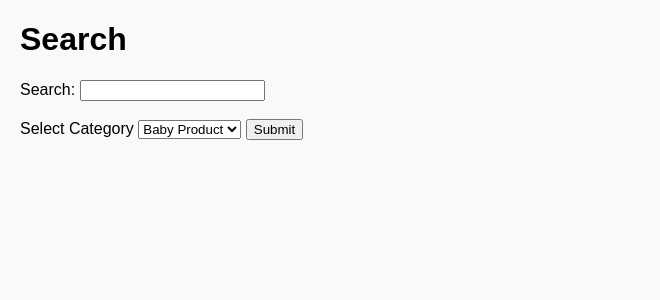
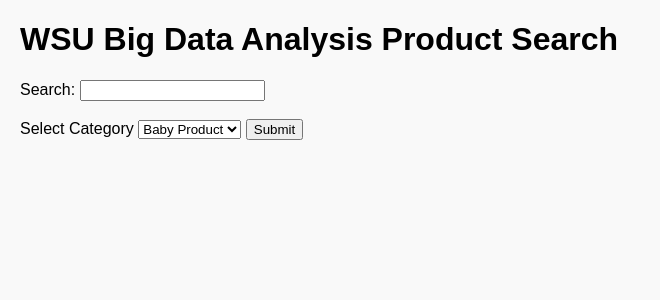
Before and after one commit to JDCPrograms2017/CS-415-Amazon-Recommender, a Flask app: page / in a window 1280 px wide. Shown: the top 300 px of the page, without its empty margins (0-660 px from the left). Run offline with Flask 3, Linux system fonts and the light colour scheme.

Commit message:
Made some HTML template changes.

```diff
--- a/backend/templates/display.html
+++ b/backend/templates/display.html
@@ -8,7 +8,7 @@
 </head>
 <body>
     <div>
-        <h1>Display</h1>
+        <h1>Recommended Additional Purchases</h1>
         <p1>Items related to your selected item are:</p1>
         <div id="results-grid">
             {% for result in products %}
--- a/backend/templates/search.html
+++ b/backend/templates/search.html
@@ -8,7 +8,7 @@
 </head>
 <body>
     <div>
-        <h1>Search</h1>
+        <h1>WSU Big Data Analysis Product Search</h1>
         <form method="POST" action="/search">
             <label for="Search">Search:</label>
             <input type="text" id="search" name="search"><br><br>
```
